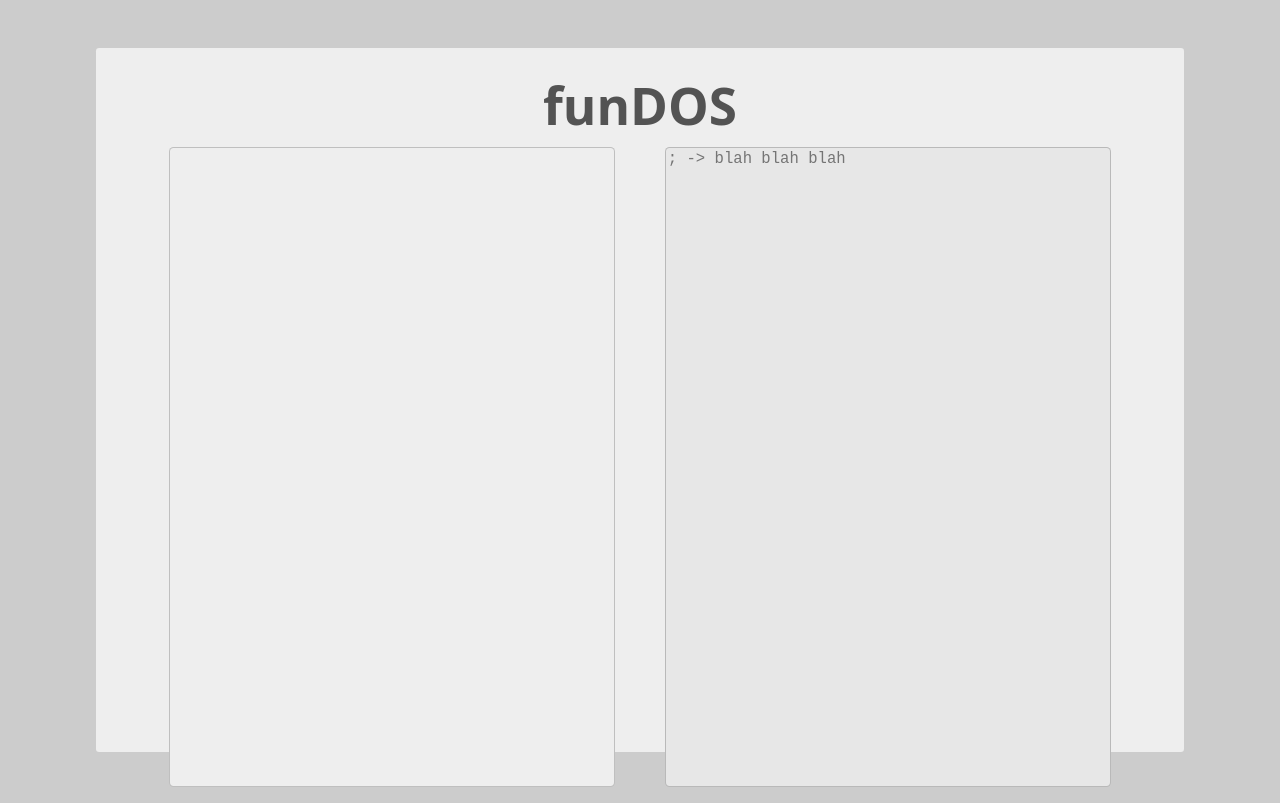
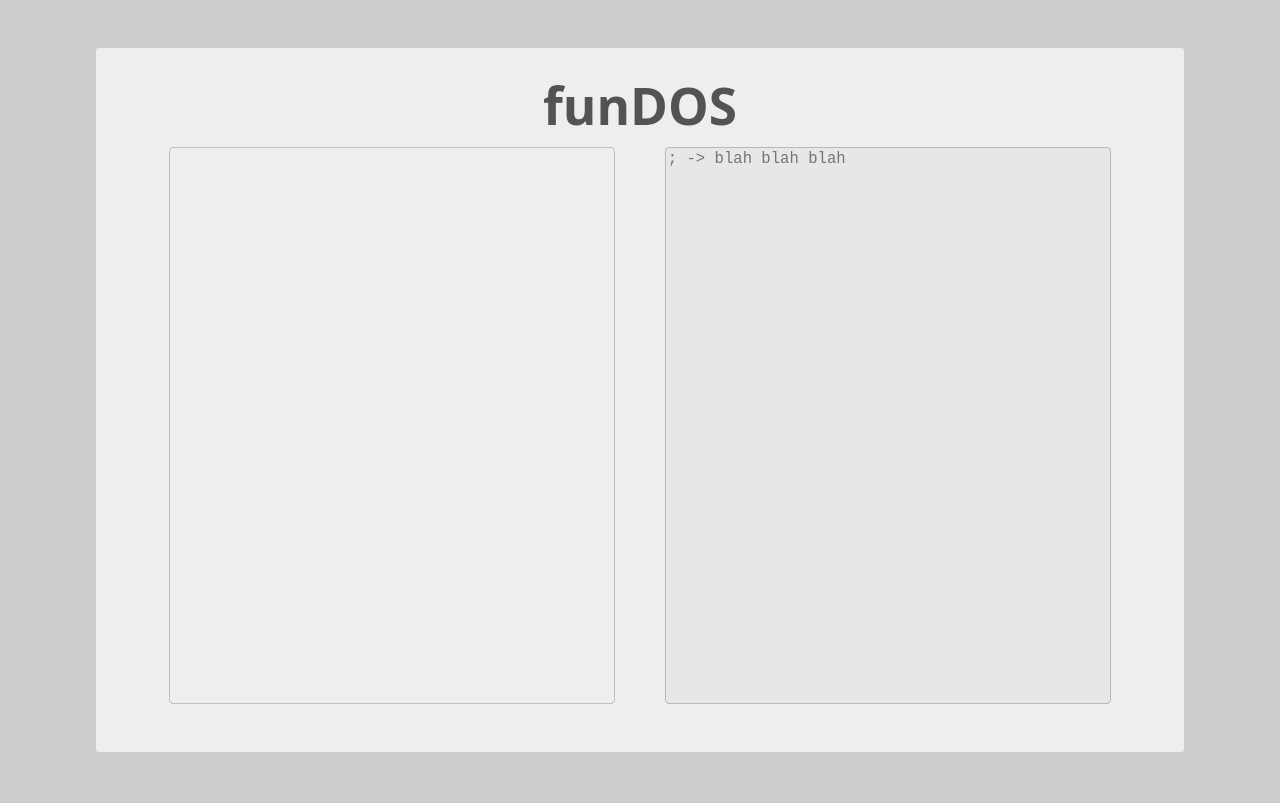
Before and after one commit to enshiromashiro/fndos, a React (Vite) app: page / in a window 1280 px wide. Built offline with nearby package versions, Linux system fonts and the light colour scheme.

Commit message:
Fix style

```diff
--- a/src/App.css
+++ b/src/App.css
@@ -1,4 +1,7 @@
 #root {
+  display: flex;
+  flex-flow: column;
+
   width: 80vw;
   height: 80vh;
   min-width: 800px;
@@ -28,12 +31,13 @@ h1 {
   justify-content: space-around;
   align-items: stretch;
 
-  height: calc(100%);
+  flex-grow: 1;
   padding: 1em;
 }
 
 #console > div {
   flex-basis: 45%;
+
   align-self: stretch;
 }
 
```
